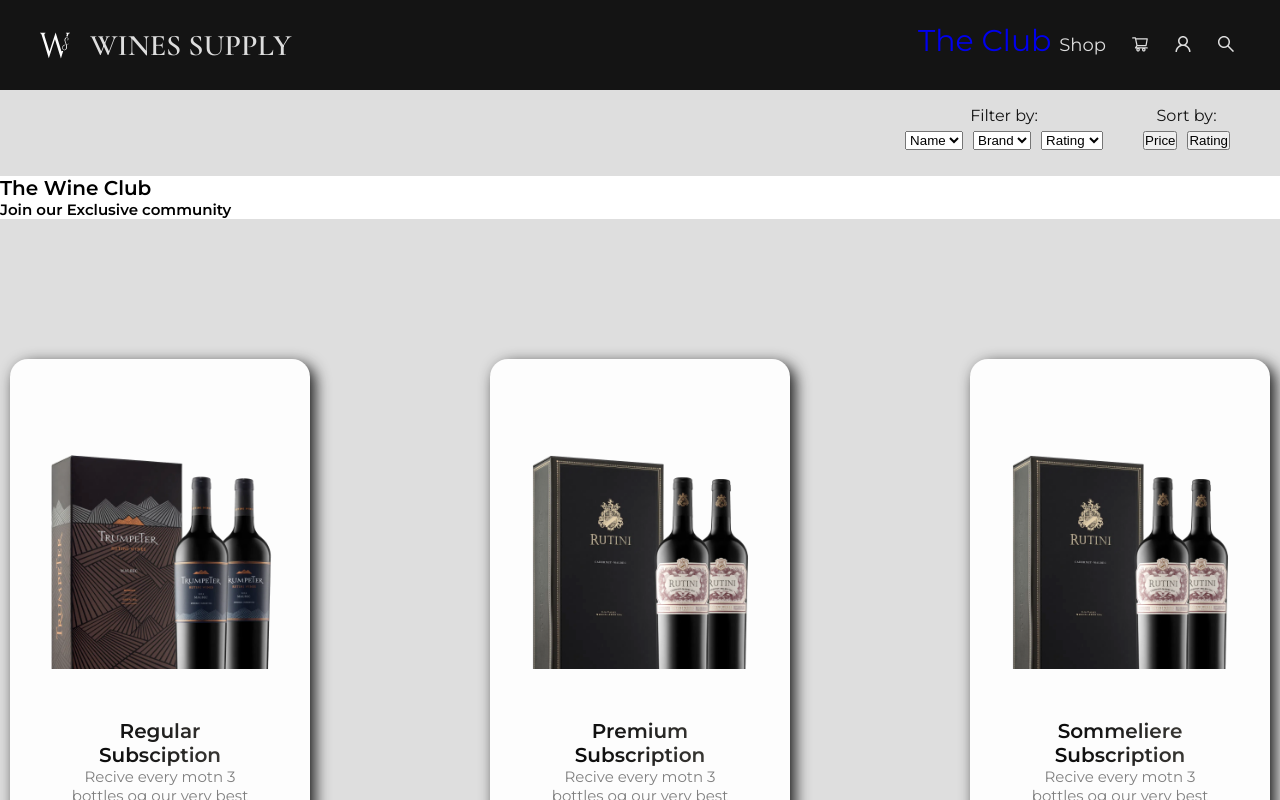
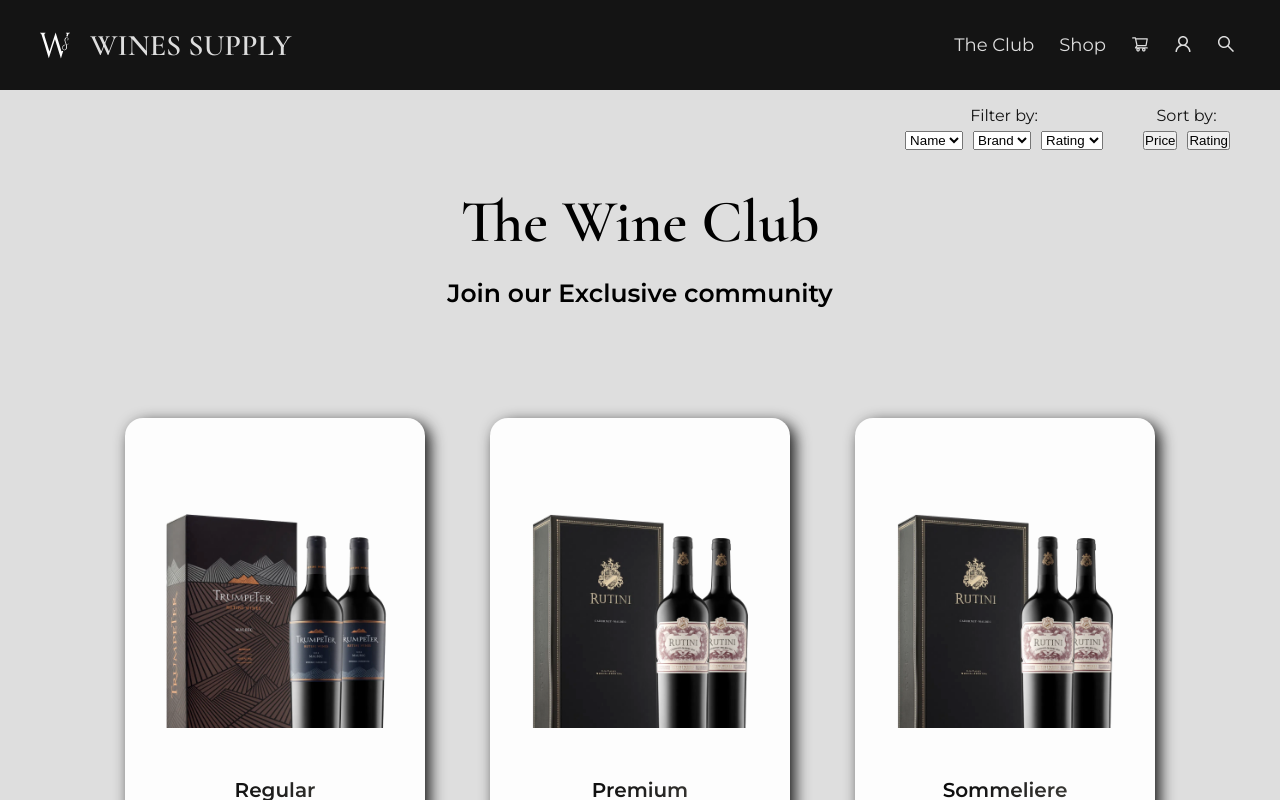
Before and after one commit to Wine-Supply/wine-supply-front, a React (Create React App) app: page /wineClubp in a window 1280 px wide. Shown: the top 800 px of the page. Built offline with nearby package versions, Linux system fonts and the light colour scheme.

Commit message:
navbar, wine-club

```diff
--- a/src/components/nav/navbar.tsx
+++ b/src/components/nav/navbar.tsx
@@ -25,7 +25,9 @@ export default function Navbar() {
       <nav className={`links ${clicked ? 'active' : ''}`}>
         <ul>
           <li>
-          <Link to={"WineClubp"}> The Club </Link>
+            <a href="http://localhost:3000/WineClubp" className={'link'} onClick={handleClicked}>
+              The Club
+            </a>
           </li>
           <li>
             <a href="http://localhost:3000/home/products" className={'link'} onClick={handleClicked}>
--- a/src/components/section-wine-club/index.tsx
+++ b/src/components/section-wine-club/index.tsx
@@ -5,30 +5,45 @@ import img2 from "./wineclub1.png";
 
 
 const CardContainer = styled.div`
-  width: 100vw;
-  height: 100vh;
+  padding: 8rem;
   display: flex;
   align-items: center;
-  justify-content: center;
-  background: #dedede;
+  background: var(--color-light);
   overflow: hidden;
+  justify-content: space-evenly;
+
+  @media (max-width: 768px){
+    flex-direction: column;
+  }
 `;
 
-const Separator = styled.span`
-  margin-left: 90px;
-  margin-right: 90px;
+const Container = styled.div`
+  text-align: center;
+  padding: 1rem;
+  background: var(--color-light);
+
+  h1 {
+    font-size: 6rem;
+    font-family: var(--font-title);
+    font-weight: 600;
+  }
+  h2 {
+    font-size: 2.5rem;
+    margin-top: 2rem;
+  }
+
 `;
 
 export default function WineClubp() {
   return (
     <div>
-      <h1 className="secondary-header">The Wine Club</h1>
-      <h2>Join our Exclusive community</h2>
+      <Container>
+        <h1 className="secondary-header">The Wine Club</h1>
+        <h2>Join our Exclusive community</h2>
+      </Container>
       <CardContainer>
         <WineClub title={"Regular Subsciption"} date={1} imgUrl={img1} />
-        <Separator />
         <WineClub title={"Premium Subscription"} date={2} imgUrl={img2} />
-        <Separator />
         <WineClub title={"Sommeliere Subscription"} date={2} imgUrl={img2} />
       </CardContainer>
     </div>
--- a/src/components/section-wine-club/wineClubSections.ts
+++ b/src/components/section-wine-club/wineClubSections.ts
@@ -1,12 +1,13 @@
 import styled from "styled-components";
 
 export const CardWrapper = styled.div`
+  margin: 2rem;
   display: grid;
   grid-template-columns: 300px;
   grid-template-rows: 310px 160px 50px;
   grid-template-areas: "image" "text" "stats";
   border-radius: 18px;
-  background: #fdfdfd;
+  background: var(--white);
   box-shadow: 5px 5px 15px rgba(0, 0, 0, 0.9);
   text-align: center;
 `;
@@ -55,7 +56,7 @@ export const CardStatWrapper = styled.div`
   grid-template-rows: 1fr;
   border-bottom-left-radius: 15px;
   border-bottom-right-radius: 15px;
-  background: #7A000d;
+  background: var(--red);
 `;
 
 export const CardStats = styled.div`
@@ -69,7 +70,7 @@ export const CardStats = styled.div`
 `;
 
 export const LinkText = styled.a`
-  color: #fdfdfd;
+  color: var(--white);
   text-decoration: none;
   font-size: 2rem;
 
```
